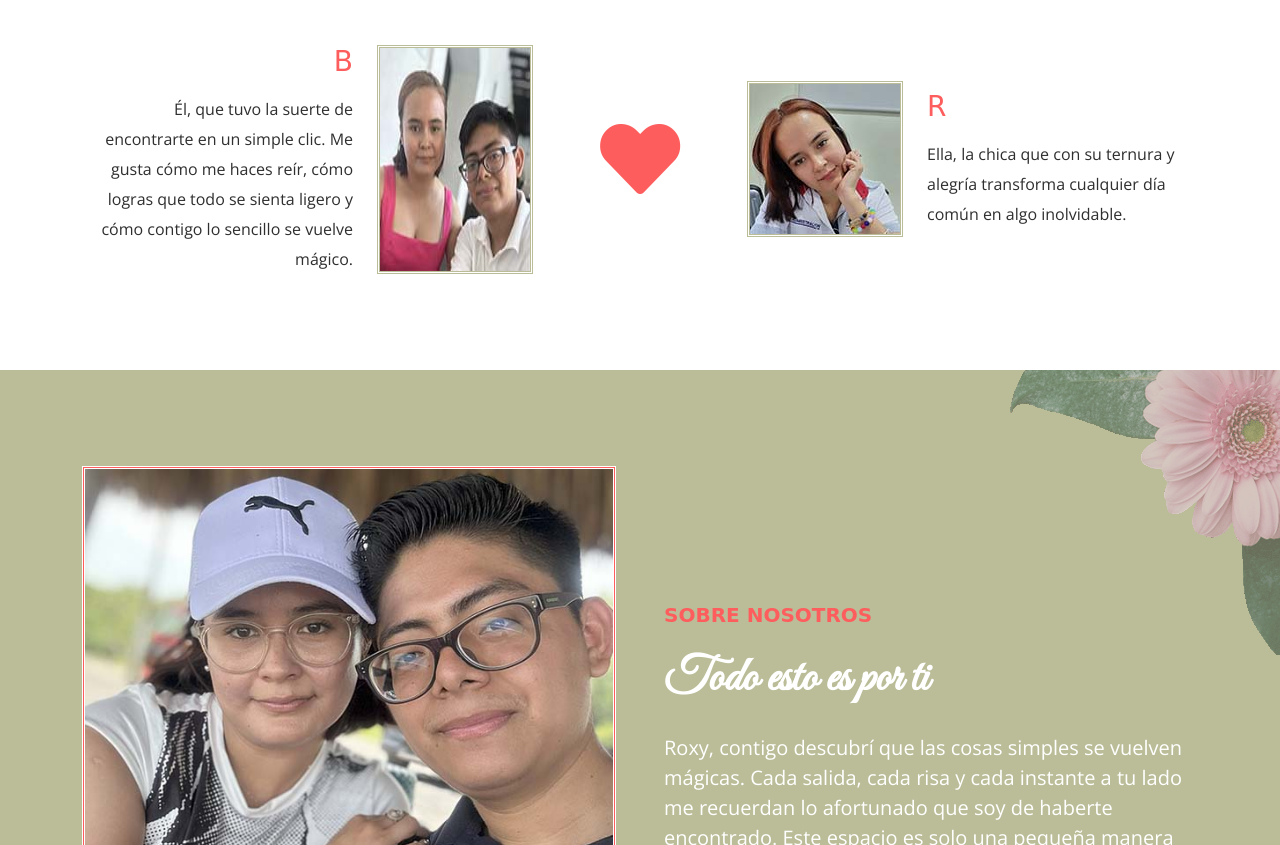
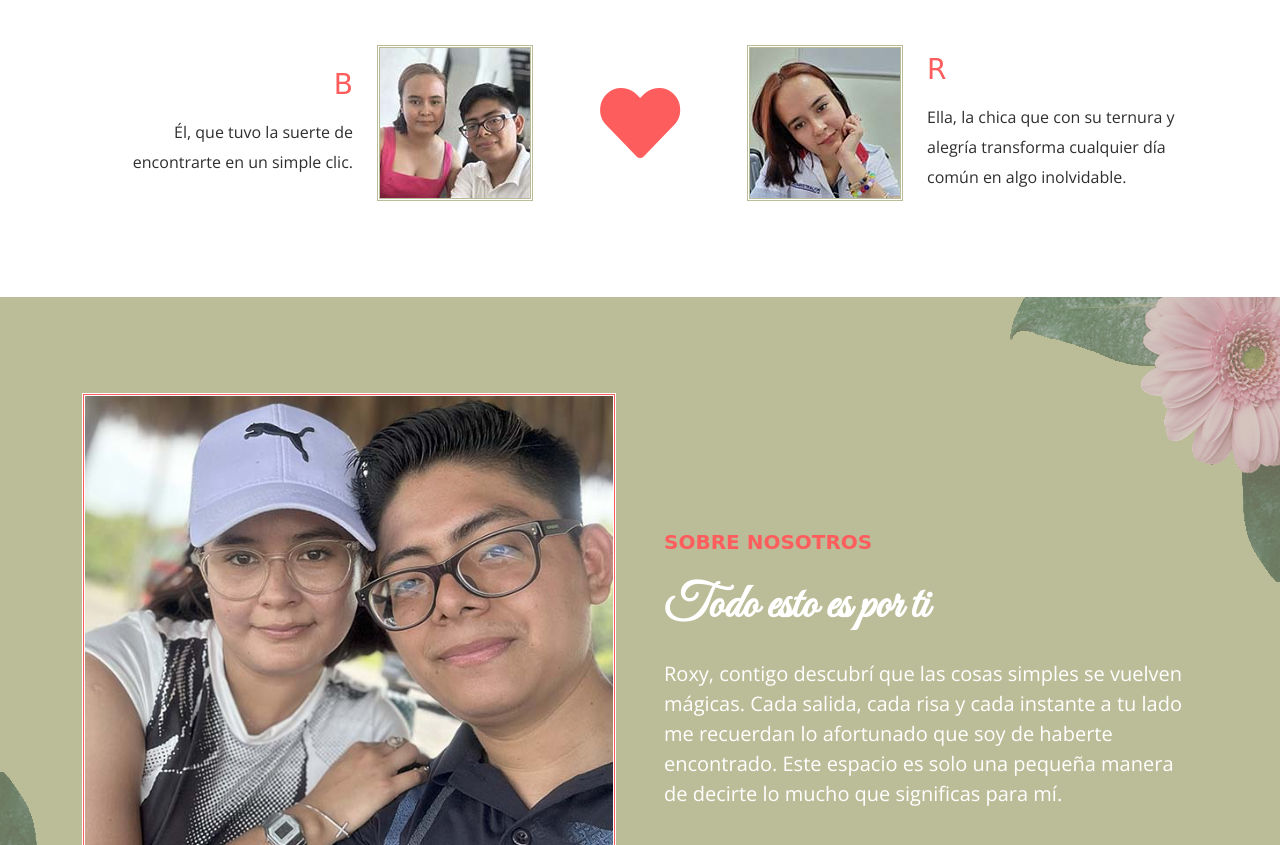
Before and after one commit to BERNA-SANCHEZ/berna-roxy, a plain HTML site: page index.html in a window 1280 px wide. Shown: the part 1153-1998 px from the top of the page. Drawn offline with nearby package versions, Linux system fonts and the light colour scheme; a web font is replaced by a local one.

Commit message:
Update index.html

```diff
--- a/index.html
+++ b/index.html
@@ -156,7 +156,6 @@
                                         <h3 class="text-primary mb-3">B</h3>
                                         <p class="text-dark mb-0" style="line-height: 30px;">
                                             Él, que tuvo la suerte de encontrarte en un simple clic.
-Me gusta cómo me haces reír, cómo logras que todo se sienta ligero y cómo contigo lo sencillo se vuelve mágico.
                                         </p>
                                     </div>
                                     <img src="img/Groom.jpg" class="img-fluid img-border" alt="">
```
